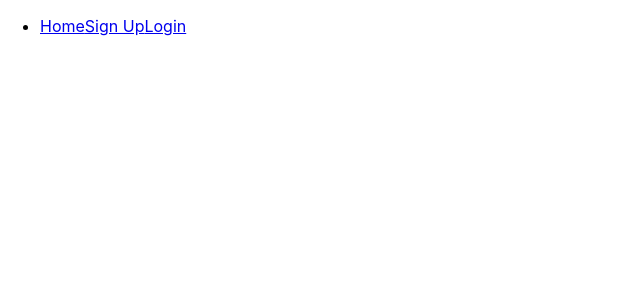
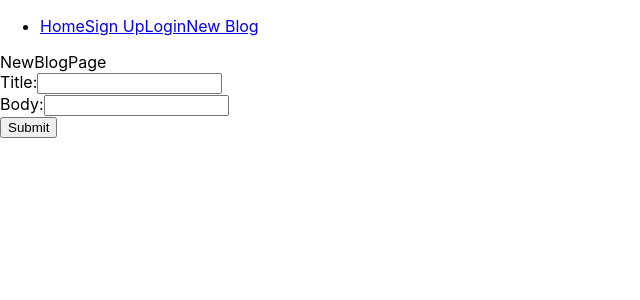
Before and after one commit to aryan-palkar/Delta, a React (Create React App) app: page /newblog in a window 1280 px wide. Before the commit this address had no page. Shown: the top 300 px of the page, without its empty margins (0-640 px from the left). Built offline with nearby package versions, Linux system fonts and the light colour scheme.

Commit message:
create new blog page

```diff
--- a/src/App.jsx
+++ b/src/App.jsx
@@ -1,6 +1,7 @@
 import Home from './pages/Home';
 import Signup from './pages/Signup';
 import Login from './pages/Login';
+import NewBlogPage from './pages/NewBlogPage';
 import { Route, Routes,Link } from 'react-router-dom';
 
 function App() {
@@ -12,6 +13,7 @@ function App() {
           <Link to="/">Home</Link>
           <Link to="/signup">Sign Up</Link>
           <Link to="/login">Login</Link>
+          <Link to="/newblog">New Blog</Link>
         </li>
       </ul>
     </nav>
@@ -20,6 +22,7 @@ function App() {
       <Route path="/" element={<Home/> }/>
       <Route path="/signup" element={<Signup/>}/>
       <Route path="/login" element={<Login/>}/>
+      <Route path="/newblog" element={<NewBlogPage/>}/>
     </Routes>
     </>
   );
--- a/src/pages/Login.jsx
+++ b/src/pages/Login.jsx
@@ -5,6 +5,8 @@ const Login = () => {
     username: "",
     password: "",
   });
+
+  const [output, setOutput] = useState("")
 
   const changeHandler = (e) => {
     setInfo({ ...info, [e.target.name]: e.target.value });
@@ -26,15 +28,16 @@ const Login = () => {
 
     const data = await response.json();
     if (data.accessToken) {
-      localStorage.setItem("token", data.token);
+      localStorage.setItem("accessToken", data.accessToken);
        // redirect to dashboard or protected route
-       console.log('success');
+      setOutput("Login Successful")
     } else {
-      console.log(data.message);
+      setOutput(data.message);
     }
   };
 
   return (
+    <>
     <form onSubmit={handleSubmit}>
         <label>Username:</label>
         <input type="text" name="username" value={info.username} onChange={changeHandler} />
@@ -44,6 +47,12 @@ const Login = () => {
         <br/>
         <button type="submit">Login</button>
     </form>
+
+    <div>
+    {output && <p>{output}</p>}
+    {output && <button onClick={() => setOutput("")}>X</button>}
+    </div>
+    </>
   );
 };
 
--- /dev/null
+++ b/src/pages/NewBlogPage.jsx
@@ -0,0 +1,63 @@
+import { useState } from "react";
+
+export default function NewBlogPage() {
+  const [info, setInfo] = useState({
+    title: "",
+    body: "",
+  });
+
+  const changeHandler = (e) => {
+    setInfo({ ...info, [e.target.name]: e.target.value });
+  };
+
+  const [output, setOutput] = useState("");
+
+  const submit = async (e) => {
+    e.preventDefault();
+    const token = localStorage.getItem("accessToken");
+    try {
+      const response = await fetch("http://localhost:5000/blog", {
+        method: "POST",
+        headers: {
+          "Content-Type": "application/json",
+          "Authorization" : "Bearer "  + token,
+        },
+        body: JSON.stringify(info),
+      });
+      const res = await response.text();
+      setOutput(res);
+    } catch (e) {
+      setOutput(e);
+    }
+  };
+
+  return (
+    <>
+      <div>NewBlogPage</div>
+      <form>
+        <label>Title:</label>
+        <input
+          type="text"
+          name="title"
+          value={info.title}
+          onChange={changeHandler}
+        />
+        <br />
+        <label>Body:</label>
+        <input
+          type="text"
+          name="body"
+          value={info.body}
+          onChange={changeHandler}
+        />
+        <br />
+        <input type="submit" name="submit" onClick={submit} />
+      </form>
+
+      <div>
+        {output && <p>{output}</p>}
+        {output && <button onClick={() => setOutput("")}>X</button>}
+      </div>
+    </>
+  );
+}
```
